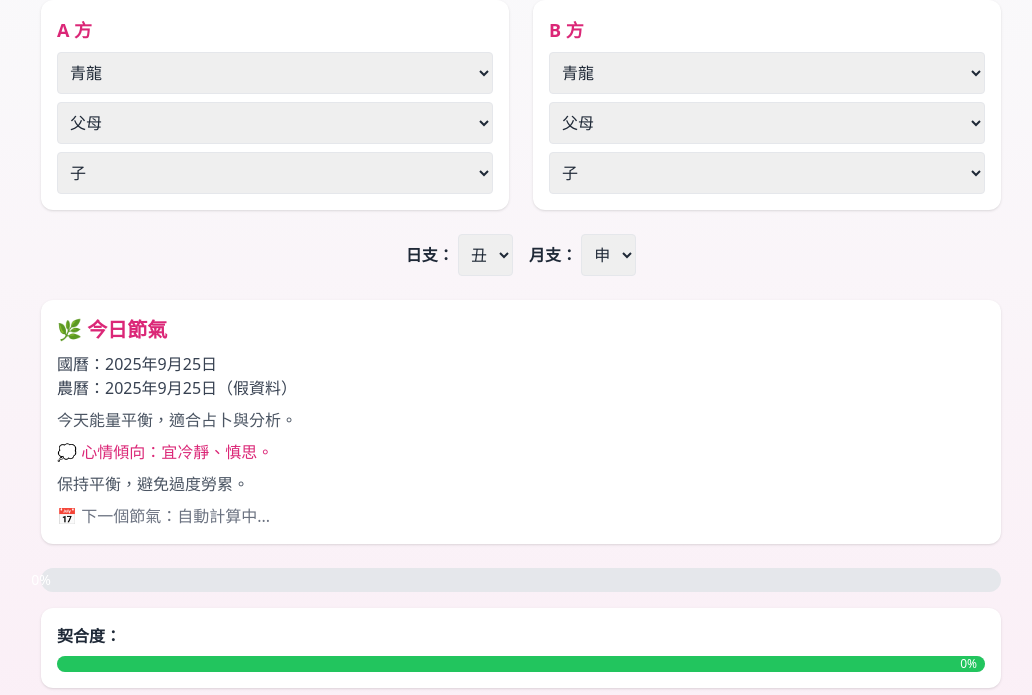
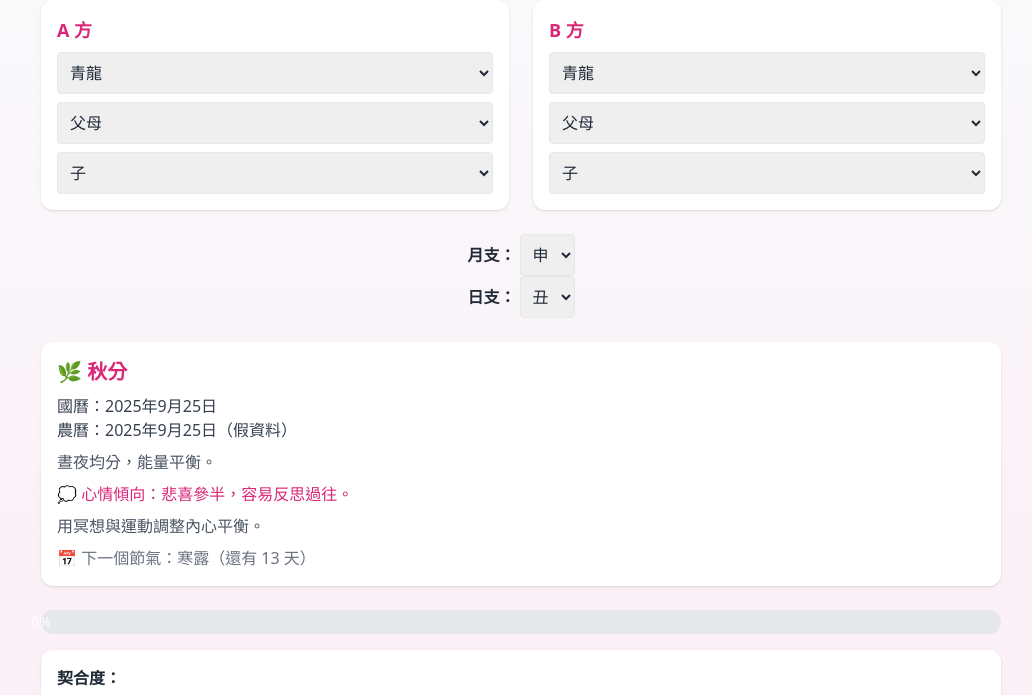
Before and after one commit to chin30182138/love, a website: page test.html in a window 1280 px wide. Shown: the part 100-795 px from the top of the page, without its empty margins (119-1151 px from the left). Drawn offline with nearby package versions, Linux system fonts and the light colour scheme; no server answers.

Commit message:
Update test.html

```diff
--- a/test.html
+++ b/test.html
@@ -46,16 +46,17 @@
   <!-- 日月支 -->
   <div class="flex gap-4 mb-6">
     <div>
+      <div>
+      <label class="font-bold">月支：</label>
+      <select id="monthBranch" class="border p-2 rounded"></select>
+    </div>
       <label class="font-bold">日支：</label>
       <select id="dayBranch" class="border p-2 rounded"></select>
     </div>
-    <div>
-      <label class="font-bold">月支：</label>
-      <select id="monthBranch" class="border p-2 rounded"></select>
-    </div>
+
   </div>
 
-  <!-- 農民曆 -->
+  <!-- 農民曆 / 節氣 -->
   <div class="w-3/4 p-4 bg-white rounded-xl shadow mb-6">
     <h2 id="season-name" class="text-xl font-bold text-pink-600 mb-2">🌿 今日節氣</h2>
     <p id="today-date" class="text-gray-700"></p>
@@ -110,23 +111,96 @@
   </audio>
 
   <script>
+    // ==================== 地支 ====================
     const branches = ["子","丑","寅","卯","辰","巳","午","未","申","酉","戌","亥"];
-    function fillSelect(id, arr){ const sel=document.getElementById(id); sel.innerHTML=arr.map(x=>`<option>${x}</option>`).join(""); }
+    function fillSelect(id, arr){
+      const sel=document.getElementById(id);
+      sel.innerHTML=arr.map(x=>`<option>${x}</option>`).join("");
+    }
     fillSelect("aBranch", branches);
     fillSelect("bBranch", branches);
     fillSelect("dayBranch", branches);
     fillSelect("monthBranch", branches);
 
-    // 預設今天的日支、月支
+    // 自動帶入今日的日支 & 月支
     const today = new Date();
+    const dayIndex = today.getDate() % 12;
     const monthIndex = today.getMonth() % 12;
-    const dayIndex = today.getDate() % 12;
     document.getElementById("dayBranch").value = branches[dayIndex];
     document.getElementById("monthBranch").value = branches[monthIndex];
 
     let chart, latestText = "";
 
-    // 分析流程
+    // ==================== 節氣 ====================
+    const jieqi = [
+      { name:"立春",date:"2025-02-03",desc:"春回大地，萬物萌芽。",mood:"迎接新開始，容易躁動不安。",advice:"多接觸陽光，制定小目標，讓能量有方向。" },
+      { name:"雨水",date:"2025-02-18",desc:"冰雪消融，雨水漸多。",mood:"情緒敏感，容易受外界影響。",advice:"保持運動與規律作息，避免過度憂鬱。" },
+      { name:"驚蟄",date:"2025-03-05",desc:"春雷乍響，萬物甦醒。",mood:"情緒突然高漲或低落。",advice:"用寫日記、深呼吸方式平穩內心。" },
+      { name:"春分",date:"2025-03-20",desc:"晝夜均分，陰陽平衡。",mood:"情緒趨於平衡，但仍有隱藏焦慮。",advice:"適合靜坐、茶飲，保持內外和諧。" },
+      { name:"清明",date:"2025-04-04",desc:"春暖花開，慎終追遠。",mood:"思念情緒明顯，容易觸景傷情。",advice:"透過掃墓祭祖轉化情緒，與家人交流支持。" },
+      { name:"穀雨",date:"2025-04-20",desc:"雨生百穀，萬物茂盛。",mood:"積極性高，但容易急躁。",advice:"練習耐心，給自己時間醞釀成果。" },
+      { name:"立夏",date:"2025-05-05",desc:"夏季伊始，陽氣漸盛。",mood:"情緒容易亢奮或浮躁。",advice:"保持飲食清淡，進行適度運動釋放能量。" },
+      { name:"小滿",date:"2025-05-21",desc:"穀物漸滿，陽光充足。",mood:"情緒有滿足感，但也容易自滿。",advice:"提醒自己保持謙遜，繼續進步。" },
+      { name:"芒種",date:"2025-06-05",desc:"農忙時節，收穫開始。",mood:"容易焦慮，擔心趕不上節奏。",advice:"調整呼吸，專注當下，按部就班。" },
+      { name:"夏至",date:"2025-06-21",desc:"白晝最長，陽極之時。",mood:"精神亢奮，睡眠品質易受影響。",advice:"早睡早起，保持涼爽心境。" },
+      { name:"小暑",date:"2025-07-07",desc:"氣溫上升，暑氣初臨。",mood:"情緒煩躁，耐心不足。",advice:"多喝水，少爭辯，多理解。" },
+      { name:"大暑",date:"2025-07-22",desc:"一年最熱，注意養生。",mood:"容易情緒爆發或身心疲倦。",advice:"保持冷靜，適度休息與靜養。" },
+      { name:"立秋",date:"2025-08-07",desc:"秋天開始，暑退涼來。",mood:"帶有一絲失落與感傷。",advice:"多親近大自然，練習感恩。" },
+      { name:"處暑",date:"2025-08-23",desc:"炎熱漸退，氣候轉涼。",mood:"容易感到空虛或孤單。",advice:"多與朋友聚會，避免沉浸於孤寂。" },
+      { name:"白露",date:"2025-09-07",desc:"露水漸白，天氣轉涼。",mood:"情緒偏感傷，思鄉或思人。",advice:"安排短途旅行或抒發情感。" },
+      { name:"秋分",date:"2025-09-23",desc:"晝夜均分，能量平衡。",mood:"悲喜參半，容易反思過往。",advice:"用冥想與運動調整內心平衡。" },
+      { name:"寒露",date:"2025-10-08",desc:"氣溫下降，露更寒冷。",mood:"容易感到孤寂與冷清。",advice:"多曬太陽，與人保持溫暖互動。" },
+      { name:"霜降",date:"2025-10-23",desc:"霜氣初降，冬意漸濃。",mood:"情緒低落，缺乏動力。",advice:"補充營養，安排適度活動。" },
+      { name:"立冬",date:"2025-11-07",desc:"冬季開始，萬物收藏。",mood:"內心轉向內斂，思考變多。",advice:"保持社交，避免過度封閉自己。" },
+      { name:"小雪",date:"2025-11-22",desc:"天寒地凍，初雪可見。",mood:"容易覺得壓抑或沉重。",advice:"學習小確幸，營造溫馨氛圍。" },
+      { name:"大雪",date:"2025-12-07",desc:"雪勢漸大，寒意深重。",mood:"心情低沉，行動力下降。",advice:"補充溫熱食物，保持心境溫暖。" },
+      { name:"冬至",date:"2025-12-22",desc:"白晝最短，陰極之時。",mood:"容易孤獨感加重。",advice:"與家人團聚，增進心靈能量。" },
+      { name:"小寒",date:"2026-01-05",desc:"寒氣漸深，注意保暖。",mood:"心情沉靜，動力不足。",advice:"適合靜思、規劃新年方向。" },
+      { name:"大寒",date:"2026-01-20",desc:"一年最冷，養精蓄銳。",mood:"容易情緒僵化，缺乏彈性。",advice:"多做伸展與運動，保持活力。" }
+    ];
+
+    function updateSeason() {
+      const todayStr = today.toISOString().split("T")[0];
+      let currentSeason = jieqi[0], nextSeason = jieqi[0];
+      for(let i=0;i<jieqi.length;i++){
+        if(todayStr >= jieqi[i].date){
+          currentSeason = jieqi[i];
+          nextSeason = jieqi[i+1] || jieqi[0];
+        }
+      }
+      document.getElementById("season-name").innerText="🌿 "+currentSeason.name;
+      document.getElementById("season-desc").innerText=currentSeason.desc;
+      document.getElementById("mood").innerText="💭 心情傾向："+currentSeason.mood;
+      document.getElementById("advice").innerText=currentSeason.advice;
+      const nextDate=new Date(nextSeason.date);
+      const diffDays=Math.ceil((nextDate - today)/(1000*60*60*24));
+      document.getElementById("next-season").innerText=`📅 下一個節氣：${nextSeason.name}（還有 ${diffDays} 天）`;
+    }
+
+    // 顯示國曆 / 農曆
+    document.getElementById("today-date").innerText = `國曆：${today.getFullYear()}年${today.getMonth()+1}月${today.getDate()}日`;
+    updateSeason();
+
+    async function fetchLunarPrimary(y,m,d){
+      const url=`https://lunar-calendar-api.netlify.app/v0/2/g2l?y=${y}&m=${m}&d=${d}&z=8&lang=zh`;
+      const r=await fetch(url); if(!r.ok) throw new Error(); return await r.json();
+    }
+    async function fetchLunarBackup(y,m,d){
+      const url=`https://www.sojson.com/open/api/lunar/json.shtml?date=${y}-${m}-${d}`;
+      const r=await fetch(url); if(!r.ok) throw new Error(); return await r.json();
+    }
+    async function fetchLunarDate(y,m,d){
+      try{const data=await fetchLunarPrimary(y,m,d);
+        document.getElementById("lunar-date").innerText="農曆："+data.text;
+      }catch(err){
+        try{const b=await fetchLunarBackup(y,m,d);
+          document.getElementById("lunar-date").innerText="農曆："+b.data.cnmonth+b.data.cnday;
+        }catch{document.getElementById("lunar-date").innerText=`農曆：${y}年${m}月${d}日（假資料）`;}
+      }
+    }
+    fetchLunarDate(today.getFullYear(), today.getMonth()+1, today.getDate());
+
+    // ==================== 分析流程 ====================
     async function startAnalysis() {
       let progress = 0;
       const bar = document.getElementById("progress-bar");
@@ -223,37 +297,6 @@
       doc.text(latestText.replace(/## /g,"").replace(/\n/g,"\n"), 10, 10);
       doc.save("性愛分析.pdf");
     });
-
-    // ====== 農民曆 ======
-    async function fetchLunarPrimary(y,m,d){
-      const url=`https://lunar-calendar-api.netlify.app/v0/2/g2l?y=${y}&m=${m}&d=${d}&z=8&lang=zh`;
-      const r=await fetch(url); if(!r.ok) throw new Error(); return await r.json();
-    }
-    async function fetchLunarBackup(y,m,d){
-      const url=`https://www.sojson.com/open/api/lunar/json.shtml?date=${y}-${m}-${d}`;
-      const r=await fetch(url); if(!r.ok) throw new Error(); return await r.json();
-    }
-    async function fetchLunarDate(y,m,d){
-      try{const data=await fetchLunarPrimary(y,m,d);
-        document.getElementById("lunar-date").innerText="農曆："+data.text;
-      }catch(err){
-        try{const b=await fetchLunarBackup(y,m,d);
-          document.getElementById("lunar-date").innerText="農曆："+b.data.cnmonth+b.data.cnday;
-        }catch{document.getElementById("lunar-date").innerText=`農曆：${y}年${m}月${d}日（假資料）`;}
-      }
-    }
-
-    // 初始化日期/節氣
-    const yyyy = today.getFullYear();
-    const mm = today.getMonth()+1;
-    const dd = today.getDate();
-    document.getElementById("today-date").innerText = `國曆：${yyyy}年${mm}月${dd}日`;
-    fetchLunarDate(yyyy,mm,dd);
-    document.getElementById("season-name").innerText = "🌿 今日節氣";
-    document.getElementById("season-desc").innerText = "今天能量平衡，適合占卜與分析。";
-    document.getElementById("mood").innerText = "💭 心情傾向：宜冷靜、慎思。";
-    document.getElementById("advice").innerText = "保持平衡，避免過度勞累。";
-    document.getElementById("next-season").innerText = "📅 下一個節氣：自動計算中...";
   </script>
 </body>
 </html>
```
